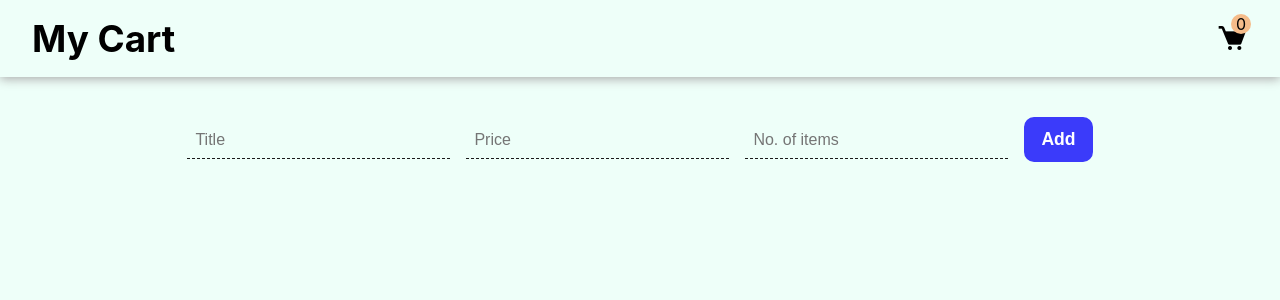
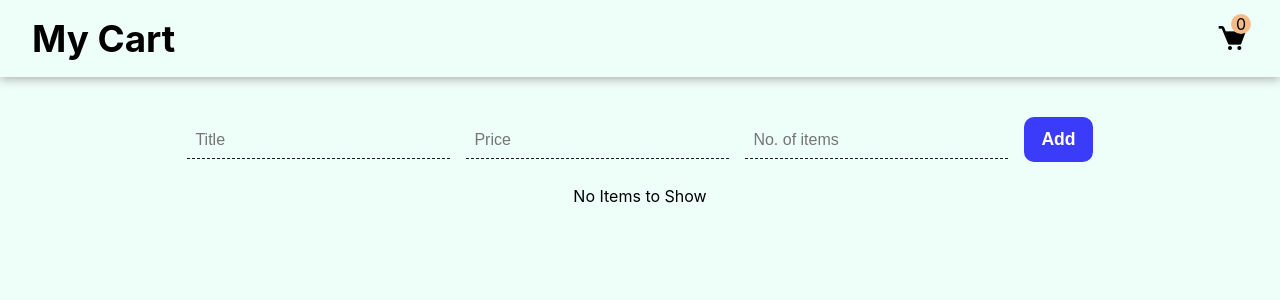
Before and after one commit to Mayankkatheriya/shopping-cart-react, a React (Create React App) app: page / in a window 1280 px wide. Both pictures are taken after a click on the button "Clear All". Shown: the top 300 px of the page. Built offline with nearby package versions, Linux system fonts and the light colour scheme.

Commit message:
no cart text added

```diff
--- a/src/Components/Cartlist/CardList.js
+++ b/src/Components/Cartlist/CardList.js
@@ -103,6 +103,7 @@ const CardList = (props) => {
           Add
         </button>
       </div>
+      <p style={{display: (productList.length === 0) ? "block" : "none"}}>No Items to Show</p>
       <div className="card-list">
         {productList.map((item, idx) => {
           return (
```
